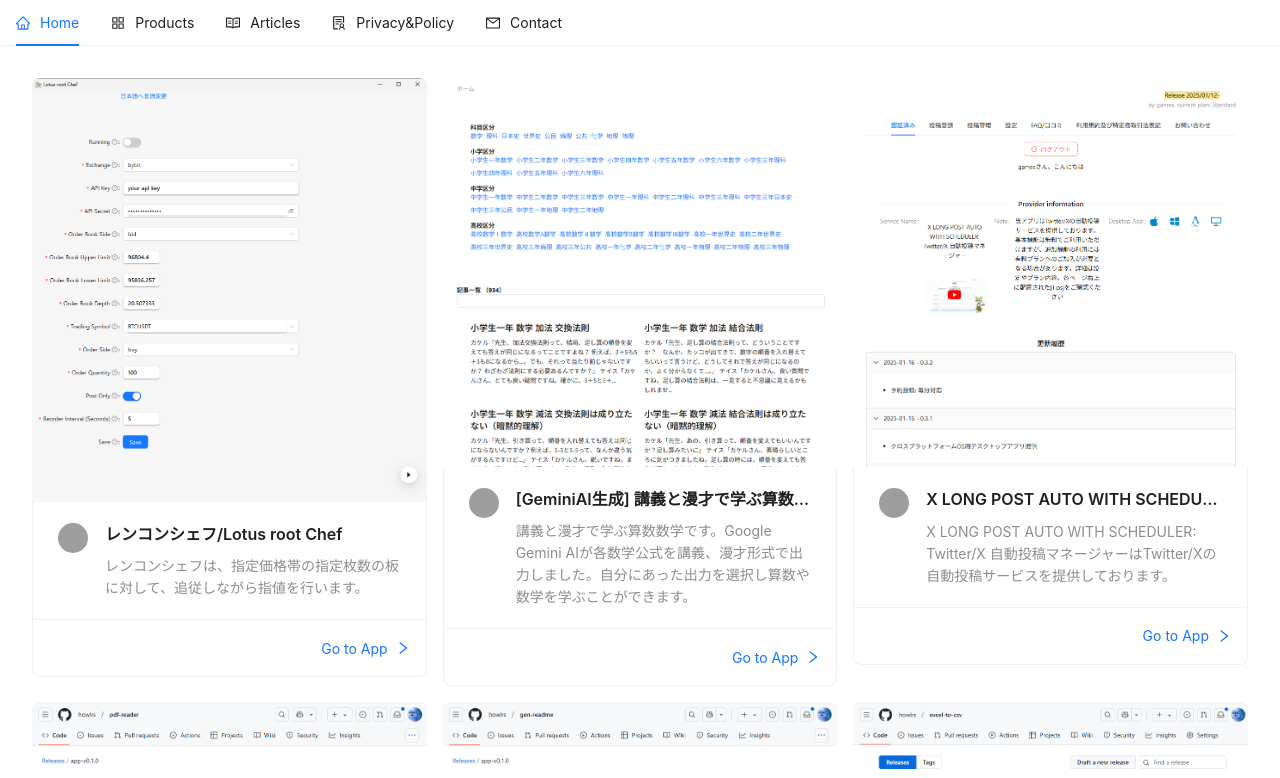
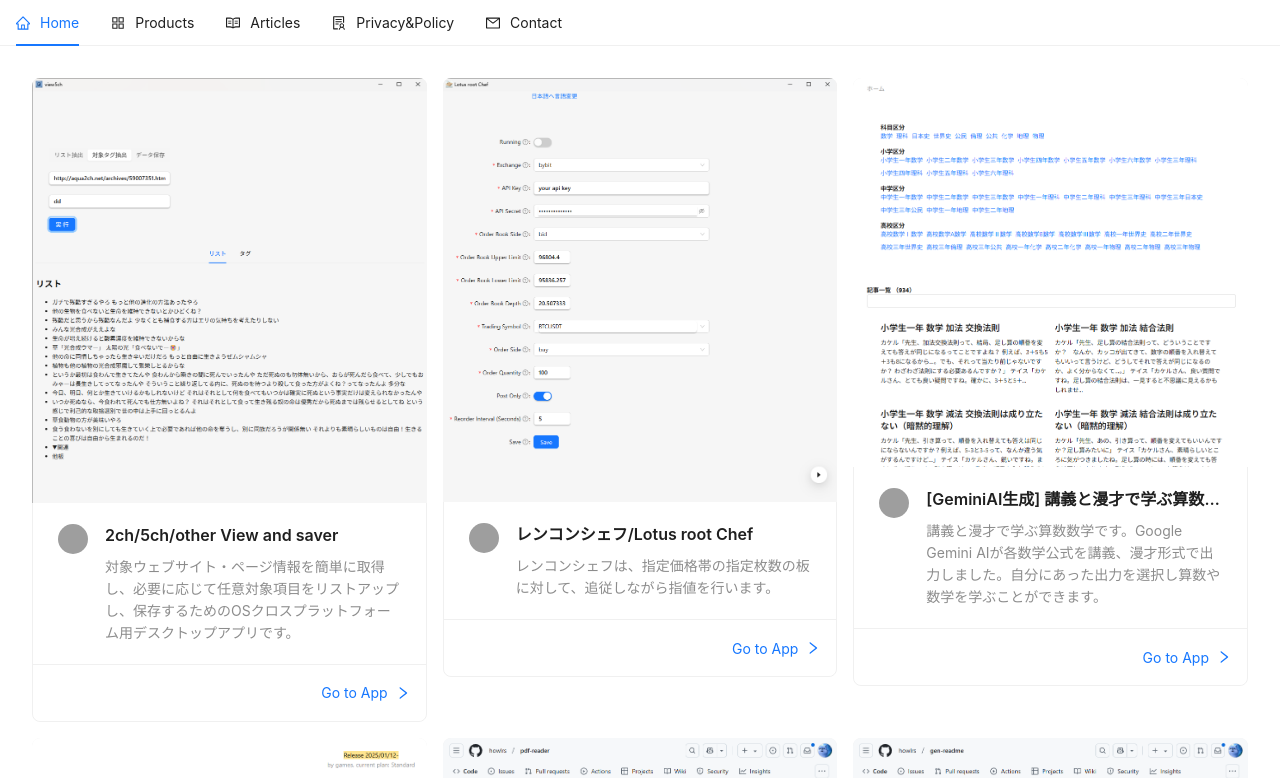
Before and after one commit to howlrs/portal, a Next.js app: page / in a window 1280 px wide. Shown: the top 778 px of the page. Built offline with nearby package versions, Linux system fonts and the light colour scheme; grey boxes are pictures that could not be loaded.

Commit message:
add view5ch

```diff
--- a/src/components/products.tsx
+++ b/src/components/products.tsx
@@ -1,4 +1,5 @@
 import { Products, Item } from '../../common/products';
+import view5ch from '../../public/images/view5ch.png';
 import lotus from '../../public/images/lotus.png';
 import prime from '../../public/images/prime.png';
 import xauto from '../../public/images/xauto.png';
@@ -8,6 +9,13 @@ import excelto from '../../public/images/excel-to.png';
 
 export const ProductsList = () => {
     const items: Item[] = [
+        {
+            name: '2ch/5ch/other View and saver',
+            url: 'https://github.com/howlrs/view5ch',
+            image_url: view5ch.src,
+            icon_url: 'https://github.com/howlrs/view5ch/blob/master/src-tauri/icons/128x128@2x.png?raw=true',
+            description: '対象ウェブサイト・ページ情報を簡単に取得し、必要に応じて任意対象項目をリストアップし、保存するためのOSクロスプラットフォーム用デスクトップアプリです。'
+        },
         {
             name: 'レンコンシェフ/Lotus root Chef',
             url: 'https://github.com/howlrs/lotus-root-chef',
```
Also changed, not shown: public/images/view5ch.png (added).
